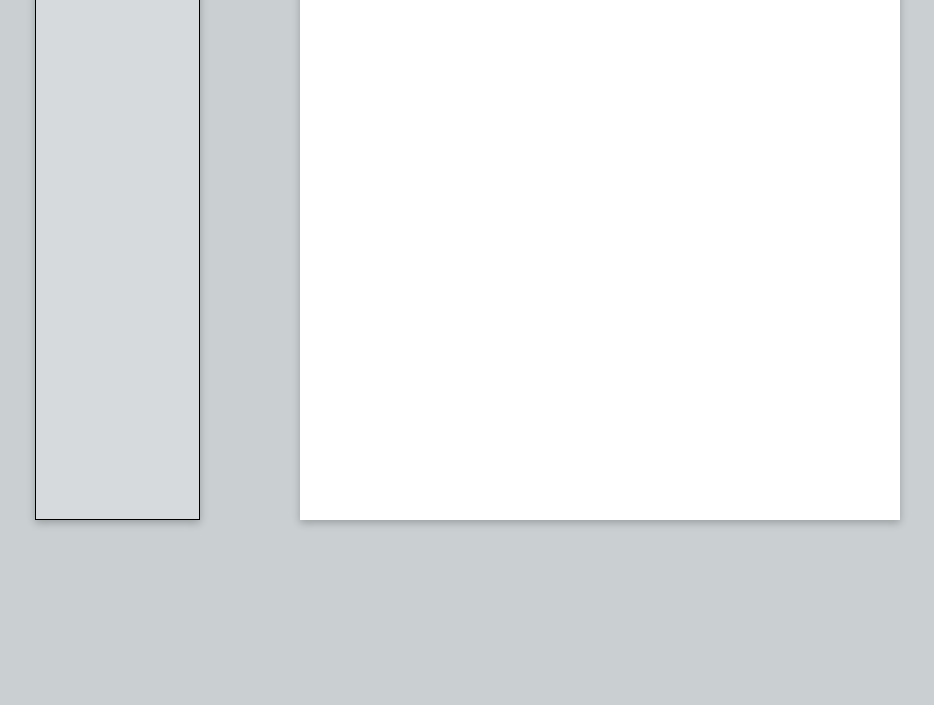
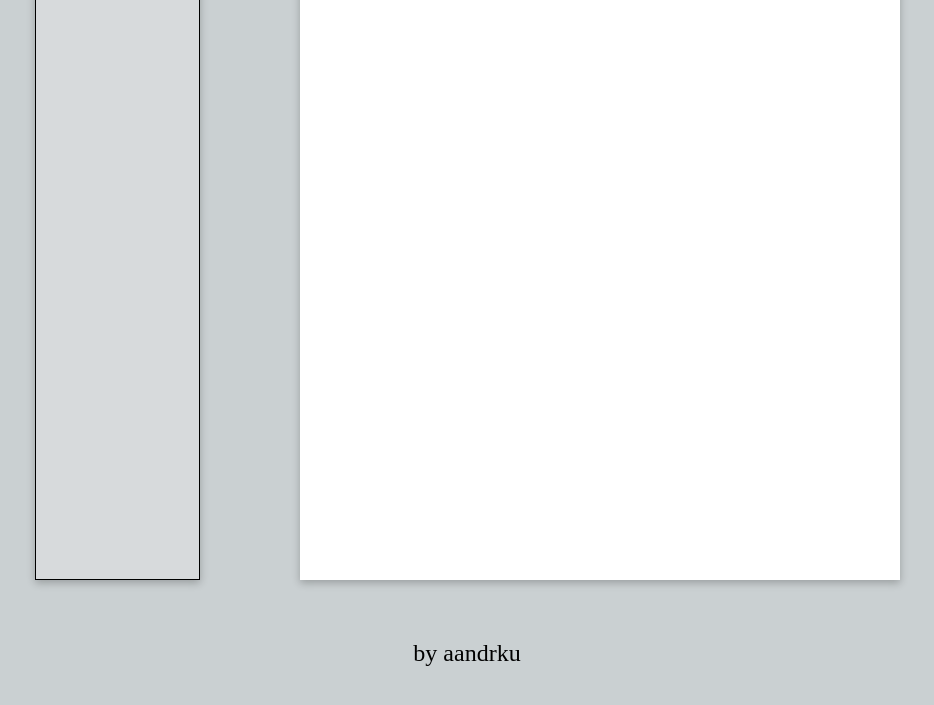
Before and after one commit to aandrku18/etch-a-scetch, a plain HTML site: page index.html in a window 1280 px wide. Shown: the part 229-934 px from the top of the page, without its empty margins (173-1107 px from the left). Before the commit the page ends 800 px from the top, so only its background shows below. Drawn offline with Linux system fonts and the light colour scheme.

Commit message:
footer added

```diff
--- a/index.html
+++ b/index.html
@@ -29,6 +29,7 @@
         </div>
 
     </div>
+    <footer>by aandrku</footer>
     <script src="script.js"></script>
 </body>
 </html>
--- a/style.css
+++ b/style.css
@@ -2,7 +2,7 @@ body {
     display: flex;
     flex-direction: column;
     align-items: center;
-    padding-top: 50px;
+    padding-top: 110px;
     gap: 30px;
     background-color: #Cad0d2;
     color: black;
@@ -64,3 +64,9 @@ body {
     height: 27px;
     border-radius: 2px;
 }
+
+footer {
+    padding: 30px;
+    font-size: 24px;
+    font-weight: 500;
+}
```
